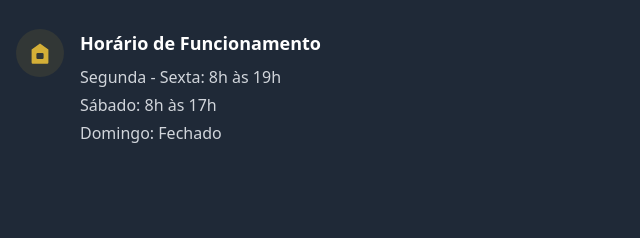
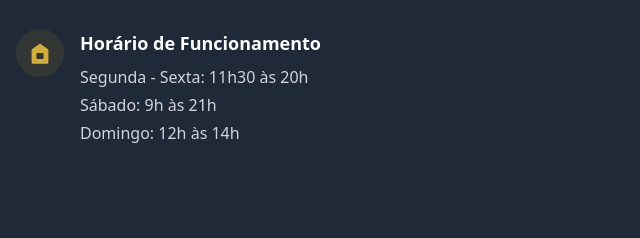
Before and after one commit to eduardosm123/barbeariaCaioFrontEnd, a website: page index.html in a window 1280 px wide. Shown: the part 5793-6031 px from the top of the page, 0-640 px from the left. Drawn offline with nearby package versions, Linux system fonts and the light colour scheme; no server answers.

Commit message:
fix: update operating hours for the barbershop

```diff
--- a/index.html
+++ b/index.html
@@ -499,9 +499,9 @@
             <div>
               <h3 class="font-semibold text-lg mb-2">Horário de Funcionamento</h3>
               <div class="text-gray-600 dark:text-gray-300 space-y-1">
-                <div>Segunda - Sexta: 8h às 19h</div>
-                <div>Sábado: 8h às 17h</div>
-                <div>Domingo: Fechado</div>
+                <div>Segunda - Sexta: 11h30 às 20h</div>
+                <div>Sábado: 9h às 21h</div>
+                <div>Domingo: 12h às 14h</div>
               </div>
             </div>
           </div>
```
